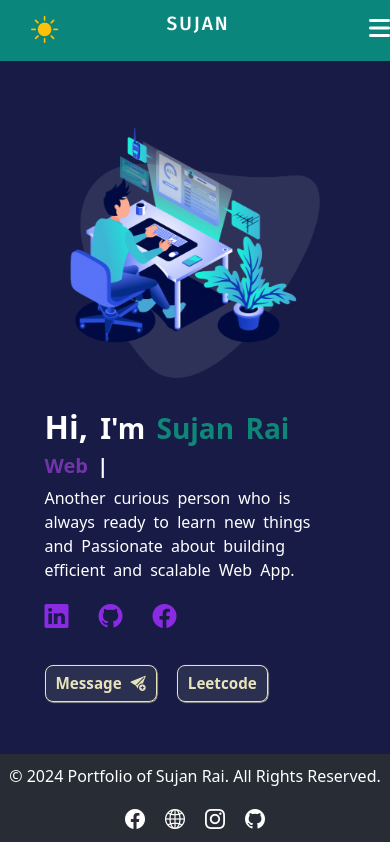
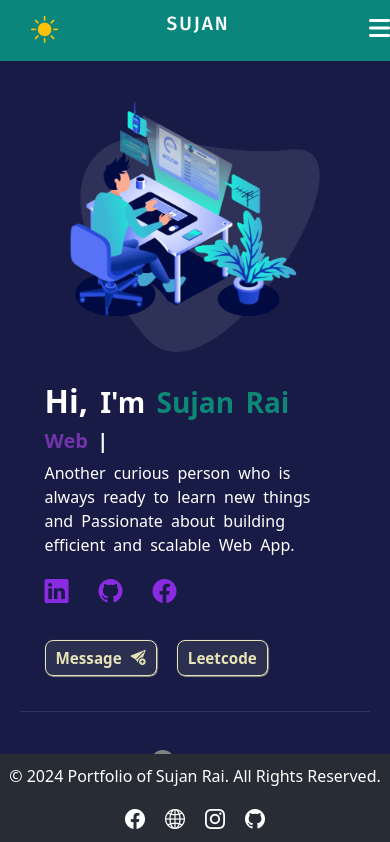
Before and after one commit to Sujan-Rai-426/Portfolio, a React (Vite) app in the folder Frontend/: page / in a window 390 px wide. Shown: the top 842 px of the page. Built offline with nearby package versions, Linux system fonts and the light colour scheme; no server answers; a web font is replaced by a local one.

Commit message:
padding edited of pages

```diff
--- a/Frontend/src/App.jsx
+++ b/Frontend/src/App.jsx
@@ -40,7 +40,7 @@ function App() {
       <Router>
         <Navbar mode={mode} toggleMode={toggleMode} />
 
-        <div className='container' style={{padding: '8vh 0'}}>
+        <div className='container' style={{padding: '5vh 0'}}>
           <Routes >
               <Route exact path="/" element={<Home />} > </Route>
               {/* <Route exact path="/skill" element={<SkillAndService />} > </Route> */}
--- a/Frontend/src/styles/Utility.css
+++ b/Frontend/src/styles/Utility.css
@@ -51,6 +51,7 @@ section{
     font-family: "IBM Plex Sans", sans-serif;
     font-weight: 600;
     font-style: normal;
+    margin: 0;
 }
 .text-timeNewRoman{
     font-family: 'Times New Roman', Times, serif;
@@ -136,7 +137,7 @@ a .btn {
     .hr{
         border: 0;
         height: 1.3px;
-        margin: 50px 20px;
+        margin: 10px 20px;
     }
     .section-primary-heading{
         color: gray;
@@ -189,7 +190,7 @@ a .btn {
     .hr{
         border: 0;
         height: 1.3px;
-        margin: 50px 40px;
+        margin: 30px 40px;
     }
     .text-Primary-heading{
         font-size: 1rem;
```
